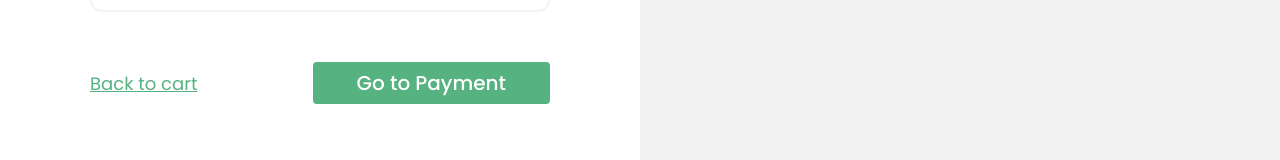
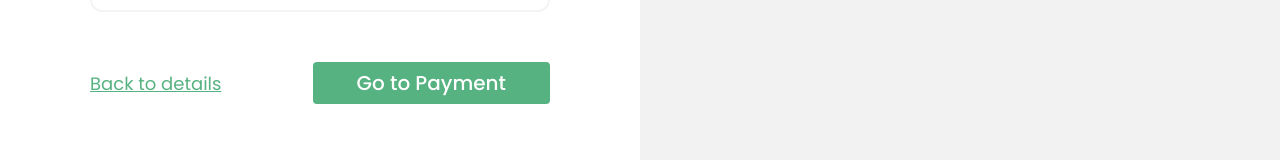
Before and after one commit to Pritchard94/Candleleaf, a React (Vite) app: page /shipping in a window 1280 px wide. Shown: the part 434-594 px from the top of the page. Built offline with nearby package versions, Linux system fonts and the light colour scheme.

Commit message:
shipping

```diff
--- a/src/Components/Authentication/ShipAddress.jsx
+++ b/src/Components/Authentication/ShipAddress.jsx
@@ -39,7 +39,7 @@ const ShipAddress = () => {
             </div>
         </div>
         <div className='grid text-center md:flex gap-4 items-center md:justify-between mt-[50px]'>
-            <a href='/' className='text-[18px] text-[#56B280] underline'>Back to cart</a>
+            <a href='/details' className='text-[18px] text-[#56B280] underline'>Back to details</a>
             <Button  name='Go to Payment' />
         </div>
 
```
